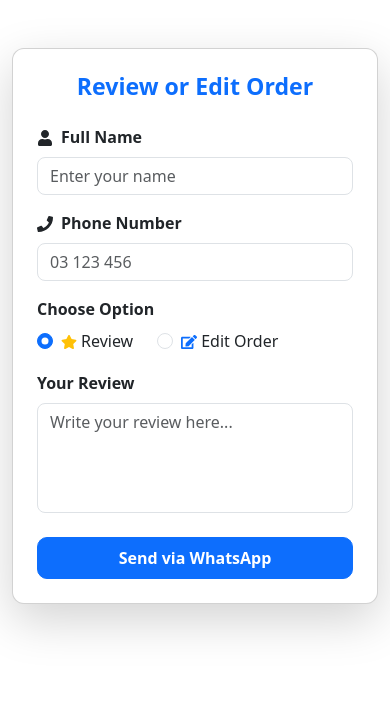
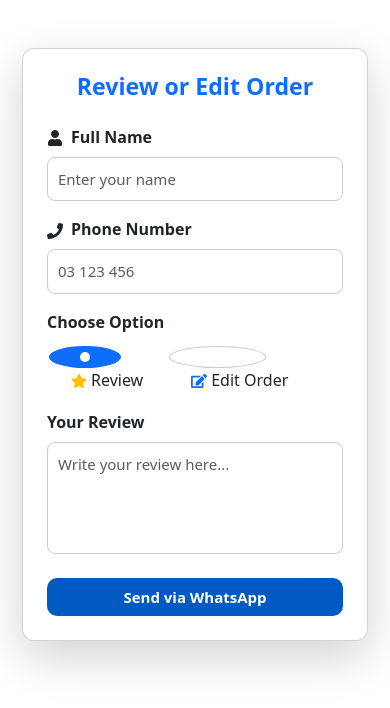
Before and after one commit to 32231021-star/WEBV2, a React (Create React App) app in the folder client/: page /review-order in a window 390 px wide. Shown: the top 708 px of the page. Built offline with nearby package versions, Linux system fonts and the light colour scheme.

Commit message:
Update ReviewOrEditOrder.css

```diff
--- a/client/src/Styles/ReviewOrEditOrder.css
+++ b/client/src/Styles/ReviewOrEditOrder.css
@@ -1,18 +1,89 @@
+/* ========================= */
+/* REVIEW CARD */
+/* ========================= */
 .review-card {
   border-radius: 12px;
   background: #ffffff;
+  padding: 25px;
+  max-width: 600px;
+  margin: 0 auto;
+  box-shadow: 0 3px 10px rgba(0, 0, 0, 0.1);
 }
 
+/* ========================= */
+/* INPUTS & TEXTAREA */
+/* ========================= */
 .review-card input,
 .review-card textarea {
+  width: 100%;
   border-radius: 8px;
+  padding: 12px;
+  font-size: 16px;
+  border: 1px solid #ccc;
+  outline: none;
 }
 
+.review-card input:focus,
+.review-card textarea:focus {
+  border-color: #005ac2;
+}
+
+/* TEXTAREA */
 .review-card textarea {
   resize: none;
+  min-height: 120px;
 }
 
+/* ========================= */
+/* BUTTON */
+/* ========================= */
 .review-card button {
+  width: 100%;
   border-radius: 10px;
   font-size: 16px;
+  font-weight: bold;
+  padding: 12px;
+  background-color: #005ac2;
+  color: white;
+  border: none;
+  cursor: pointer;
+  transition: 0.3s;
 }
+
+.review-card button:hover {
+  background-color: #003d99;
+}
+
+/* ========================= */
+/* 📱 MOBILE RESPONSIVE */
+/* ========================= */
+@media (max-width: 768px) {
+  .review-card {
+    padding: 20px;
+    margin: 0 10px;
+  }
+
+  .review-card input,
+  .review-card textarea {
+    font-size: 15px;
+    padding: 10px;
+  }
+
+  .review-card button {
+    font-size: 15px;
+    padding: 11px;
+  }
+}
+
+/* ========================= */
+/* 📱 SMALL PHONES */
+/* ========================= */
+@media (max-width: 480px) {
+  .review-card {
+    padding: 16px;
+  }
+
+  .review-card textarea {
+    min-height: 100px;
+  }
+}
```
